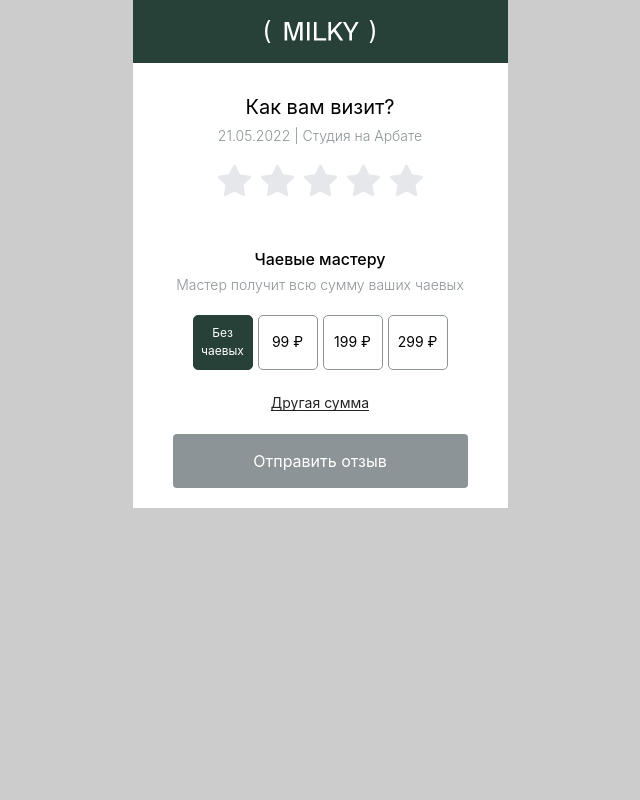
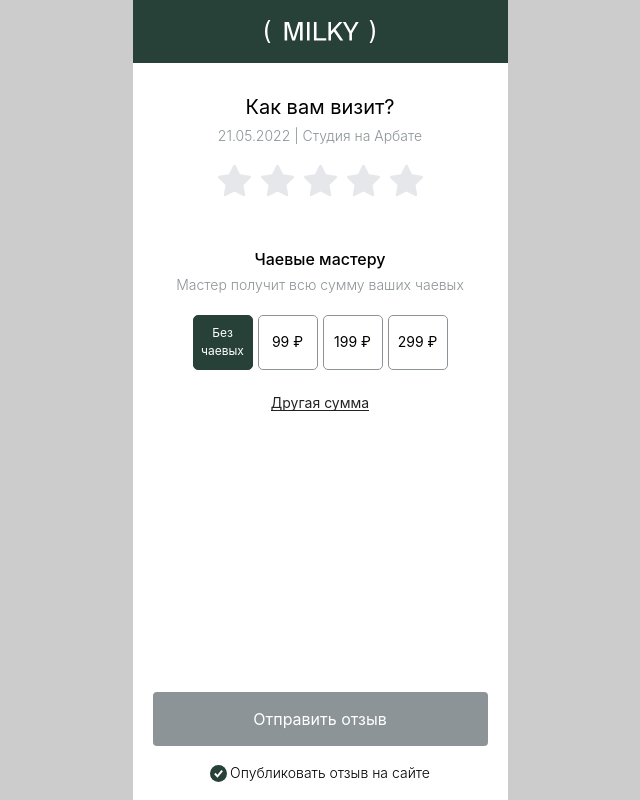
Before and after one commit to YangBang74/milky-review, a Vue app: page / in a window 1280 px wide. Shown: the whole page, without its empty margins (320-960 px from the left). Built offline with nearby package versions, Linux system fonts and the light colour scheme.

Commit message:
fix: button position and checked checkbox

```diff
--- a/src/components/Payment.vue
+++ b/src/components/Payment.vue
@@ -15,7 +15,7 @@ const emit = defineEmits(['update:publishOnSite'])
 
 const selectTip = ref(null)
 const otherTip = ref(false)
-const publishOnSite = ref(false)
+const publishOnSite = ref(true)
 const price = ref('')
 
 const tipsOptions = [
@@ -108,8 +108,9 @@ watch(publishOnSite, (val) => {
           />
         </div>
       </Transition>
-
-      <div class="px-5 pt-5">
+    </div>
+    <div class="fixed bottom-0 left-0 right-0 max-w-[23.4375rem] mx-auto bg-white z-50">
+      <div class="px-5 pt-5 pb-[1.0625rem]">
         <button
           :disabled="isSubmitDisabled()"
           type="button"
@@ -119,8 +120,7 @@ watch(publishOnSite, (val) => {
           {{ selectTip || price || props.isPayment ? 'Оставить чаевые' : 'Отправить отзыв' }}
         </button>
       </div>
-    </div>
-    <div v-if="isComment" class="pb-[1.0625rem] flex justify-center">
+      <div class="pb-[1.0625rem] flex justify-center">
         <button
           type="button"
           @click="publishOnSite = !publishOnSite"
@@ -160,6 +160,7 @@ watch(publishOnSite, (val) => {
         <slot v-if="showCaptcha" name="captcha"></slot>
       </Transition>
     </div>
+  </div>
 </template>
 
 <style scoped>
@@ -176,4 +177,5 @@ watch(publishOnSite, (val) => {
 .fade-leave-from {
   opacity: 1;
 }
+
 </style>
--- a/src/views/PaymentPage.vue
+++ b/src/views/PaymentPage.vue
@@ -23,7 +23,7 @@ const handleSubmit = async ({ tipAmount }) => {
   <div
     class="bg-black/20 absolute inset-0 w-full h-full flex-col items-center flex overflow-y-auto"
   >
-    <div class="max-w-[23.4375rem] w-full z-50 bg-white">
+    <div class="max-w-[23.4375rem] w-full z-50 h-full bg-white">
       <a href="#" class="bg-[#274138] py-5 flex justify-center">
         <svg
           width="110"
--- a/src/views/Review-pay.vue
+++ b/src/views/Review-pay.vue
@@ -14,7 +14,6 @@ const MAX_PHOTOS = 5
 const MAX_FILE_SIZE = 5 * 1024 * 1024 // 5MB
 const TOOLTIP_TIMEOUT = 4000
 
-
 const star = ref(0)
 const comment = ref('')
 const selectTags = ref([])
@@ -25,7 +24,6 @@ const inputFileRef = ref(null)
 const coffeeIsTrue = ref('Да')
 const publishOnSite = ref(false)
 let tooltipTimeout = null
-
 
 const { submitReview, getPayLink } = useSubmitReview()
 const router = useRouter()
@@ -107,7 +105,7 @@ const resetForm = () => {
   selectTags.value = []
   photos.value = []
   coffeeIsTrue.value = ''
-  publishOnSite.value = false
+  publishOnSite.value = true
 }
 
 const handleSubmit = async ({ tipAmount, publishOnSite }) => {
@@ -153,8 +151,15 @@ const handleSubmit = async ({ tipAmount, publishOnSite }) => {
     class="bg-black/20 absolute inset-0 w-full h-full flex-col items-center flex overflow-y-auto"
   >
     <div
-      :class="['max-w-[23.4375rem]', 'w-full', 'z-50', 'bg-white', star > 0 ? 'h-full' : 'h-auto']"
+      :class="[
+        'max-w-[23.4375rem]',
+        'w-full',
+        'z-50',
+        'bg-white h-full',
+        star > 0 ? 'h-full' : 'h-auto',
+      ]"
     >
+      <div>
         <a href="#" class="bg-[#274138] py-5 flex justify-center">
           <svg
             width="110"
@@ -265,7 +270,14 @@ const handleSubmit = async ({ tipAmount, publishOnSite }) => {
                   <button @click="toggleTooltip" class="focus:outline-none cursor-pointer">
                     <svg width="16" height="16" viewBox="0 0 16 16" fill="none">
                       <circle cx="8" cy="8" r="7.5" stroke="#8C9497" />
-                    <rect x="7.5" y="6.22266" width="1" height="6.22222" rx="0.5" fill="#8C9497" />
+                      <rect
+                        x="7.5"
+                        y="6.22266"
+                        width="1"
+                        height="6.22222"
+                        rx="0.5"
+                        fill="#8C9497"
+                      />
                       <circle cx="8" cy="4.75" r="0.75" fill="#8C9497" />
                     </svg>
                   </button>
@@ -398,7 +410,7 @@ const handleSubmit = async ({ tipAmount, publishOnSite }) => {
             </div>
           </div>
         </Transition>
-
+      </div>
       <Payment
         :is-comment="comment"
         :on-submit="handleSubmit"
--- a/src/views/ReviewPage.vue
+++ b/src/views/ReviewPage.vue
@@ -19,7 +19,7 @@ const showPhotoTooltip = ref(false)
 const photos = ref([])
 const inputFileRef = ref(null)
 const coffeeIsTrue = ref('Да')
-const publishOnSite = ref(false)
+const publishOnSite = ref(true)
 const showCaptcha = ref(false)
 const captchaToken = ref(null)
 let tooltipTimeout = null
@@ -104,7 +104,7 @@ const resetForm = () => {
   selectTags.value = []
   photos.value = []
   coffeeIsTrue.value = ''
-  publishOnSite.value = false
+  publishOnSite.value = true
   captchaToken.value = null
 }
 
@@ -182,10 +182,10 @@ onMounted(() => {
 
 <template>
   <div
-    class="bg-black/20 absolute inset-0 w-full h-full flex-col items-center flex overflow-y-auto"
+    class="bg-black/20 absolute inset-0 w-full h-full flex flex-col items-center overflow-y-auto"
   >
     <div
-      :class="['max-w-[23.4375rem]', 'w-full', 'z-50', 'bg-white', star > 0 ? 'h-full' : 'h-auto']"
+      class="max-w-[23.4375rem] w-full z-50 bg-white flex flex-col min-h-full"
     >
       <a href="#" class="bg-[#274138] py-5 flex justify-center">
         <svg
@@ -258,9 +258,9 @@ onMounted(() => {
         </div>
       </div>
 
+      <div class="flex-grow overflow-y-auto">
         <Transition name="fade">
           <div v-if="star > 0" class="bg-[#F6F5F2] pt-5">
-          <Transition name="fade">
             <div v-if="star" class="px-4">
               <p class="text-lg leading-6 text-center text-[#222222] px-1">{{ starText }}</p>
               <div class="flex flex-wrap justify-between align-start pt-6 gap-y-[0.9375rem]">
@@ -280,7 +280,6 @@ onMounted(() => {
                 </button>
               </div>
             </div>
-          </Transition>
 
             <div class="my-5 px-3">
               <textarea
@@ -430,7 +429,18 @@ onMounted(() => {
             </div>
           </div>
         </Transition>
-      <div class="px-5 py-5 bg-white">
+        <Transition name="fade">
+          <div v-if="showCaptcha" class="p-5 text-center bg-white">
+            <div
+              class="smart-captcha"
+              :data-sitekey="captchaKey"
+              data-callback="handleCaptchaSuccess"
+            ></div>
+          </div>
+        </Transition>
+      </div>
+      <div class="bg-white sticky bottom-0 z-10">
+        <div class="px-5 py-5">
           <button
             :disabled="!star"
             type="button"
@@ -440,7 +450,7 @@ onMounted(() => {
             Отправить отзыв
           </button>
         </div>
-      <div v-if="comment" class="pb-[1.0625rem] flex justify-center bg-white">
+        <div class="pb-[1.0625rem] flex justify-center">
           <button
             type="button"
             @click="publishOnSite = !publishOnSite"
@@ -476,15 +486,7 @@ onMounted(() => {
             <span class="text-sm font-light">Опубликовать отзыв на сайте</span>
           </button>
         </div>
-      <Transition name="fade">
-        <div v-if="showCaptcha" class="p-5 text-center bg-white">
-          <div
-            class="smart-captcha"
-            :data-sitekey="captchaKey"
-            data-callback="handleCaptchaSuccess"
-          ></div>
       </div>
-      </Transition>
     </div>
   </div>
 </template>
```
Lines whose indentation alone changed are shown as unchanged.
